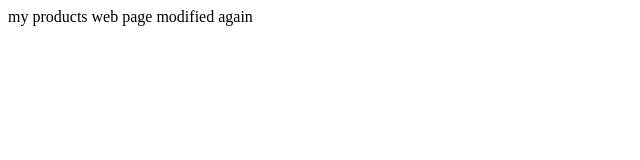
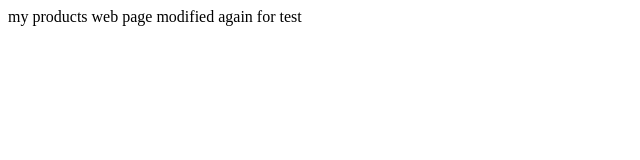
Before and after one commit to VISHNUKVM/DevOpsSolutions, a plain HTML site: page WebContent/index.html in a window 1280 px wide. Shown: the full height of the page, 0-640 px from the left. Drawn offline with Linux system fonts and the light colour scheme.

Commit message:
modified

```diff
--- a/WebContent/index.html
+++ b/WebContent/index.html
@@ -6,6 +6,6 @@
 </head>
 <body>
 	my products web page
-	modified again
+	modified again for test
 </body>
 </html>
```
